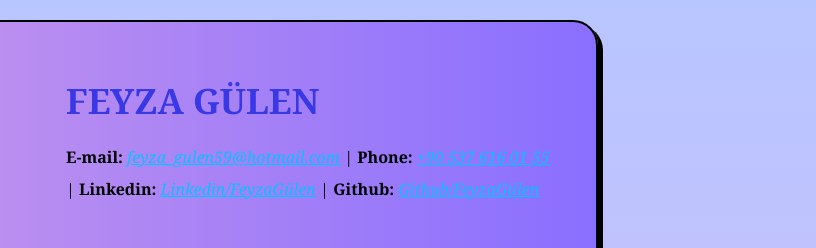
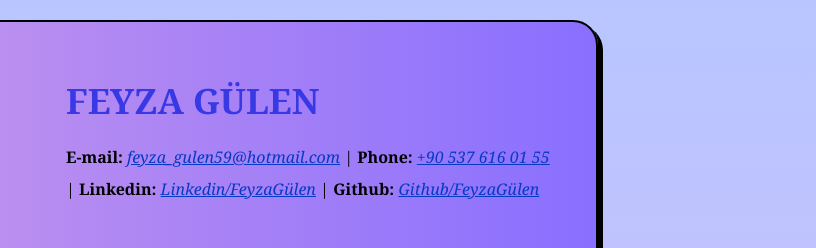
Before and after one commit to mavitilki01/mavitilki01, a plain HTML site: page Feyza Gülen CV.html in a window 1280 px wide. Shown: the top 248 px of the page, 464-1280 px from the left. Drawn offline with Linux system fonts and the light colour scheme; files that its build step writes are made by us from their sources.

Commit message:
Update CV.css

```diff
--- a/CV.css
+++ b/CV.css
@@ -38,7 +38,7 @@ a {
 }
 
 a:link {
-    color: #00c3ff;
+    color: #0639c5;
 }
 
 a:hover,
```
